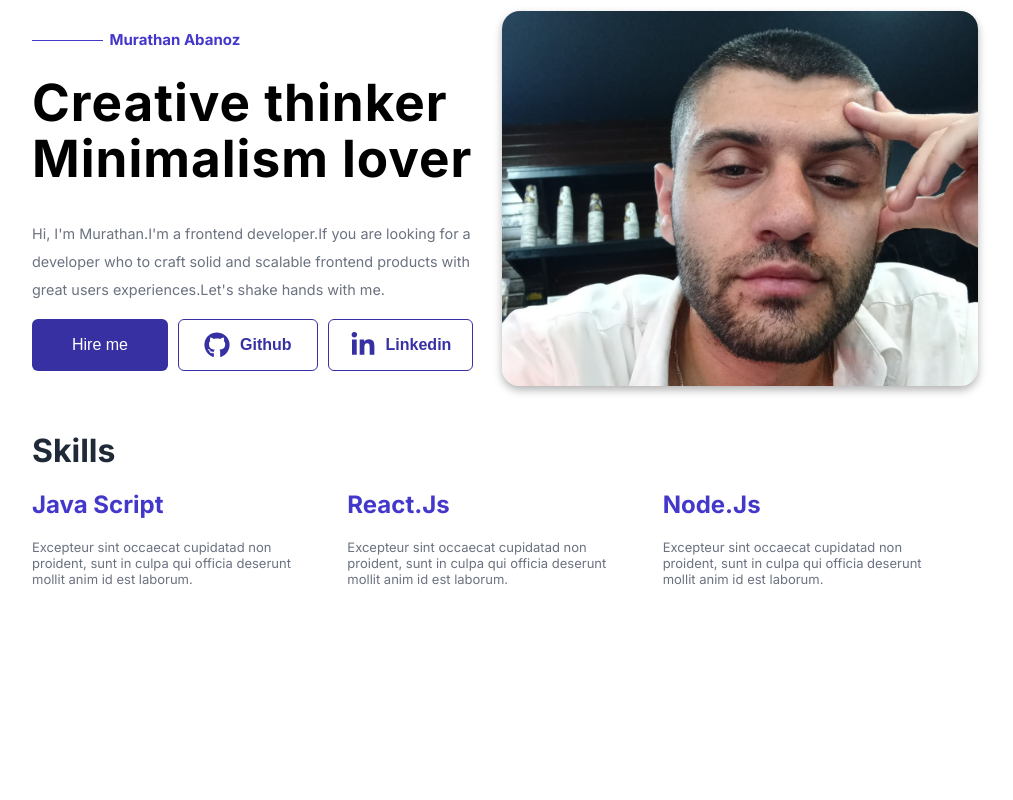
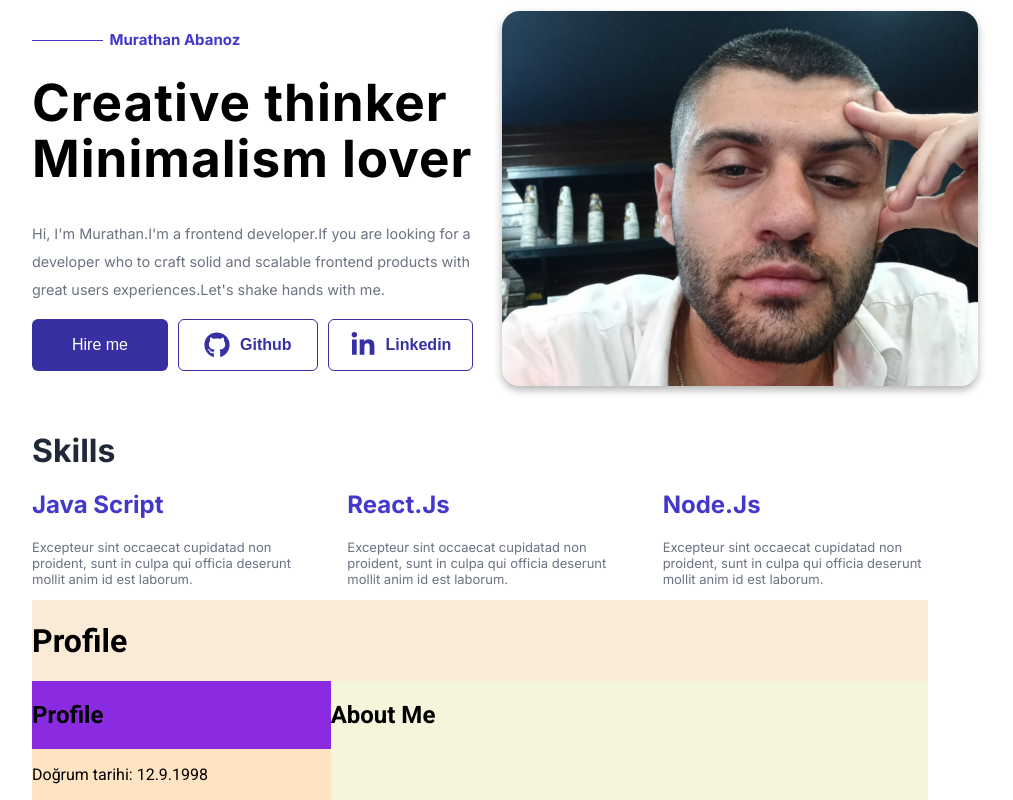
Before and after one commit to murathanabanoz/Frontend-Challenge, a React (Vite) app: page / in a window 1280 px wide. Shown: the part 168-968 px from the top of the page, without its empty margins (160-1173 px from the left). Before the commit the page ends 800 px from the top, so only its background shows below. Built offline with nearby package versions, Linux system fonts and the light colour scheme.

Commit message:
Profile kısmına girildi

```diff
--- a/src/App.jsx
+++ b/src/App.jsx
@@ -1,6 +1,7 @@
 import "./App.css";
 import About from "./components/About.jsx";
 import Header from "./components/Header.jsx";
+import Profile from "./components/Profile.jsx";
 import Skills from "./components/Skills.jsx";
 
 function App() {
@@ -9,6 +10,7 @@ function App() {
       <Header />
       <About />
       <Skills />
+      <Profile />
     </>
   );
 }
--- /dev/null
+++ b/src/components/Profile.jsx
@@ -0,0 +1,28 @@
+import "../css/profile.css";
+
+function Profile() {
+  return (
+    <>
+      <div className="profile-container">
+        <div className="profile-top">
+          <h1>Profile</h1>
+        </div>
+        <div className="profile-bottom">
+          <div className="profile-bottom-left">
+            <h2>Profile</h2>
+            <div className="profile-bottom-left-line">
+              <p>
+                Doğrum tarihi: <span>12.9.1998</span>
+              </p>
+            </div>
+          </div>
+          <div className="profile-bottom-right">
+            <h2>About Me</h2>
+          </div>
+        </div>
+      </div>
+    </>
+  );
+}
+
+export default Profile;
--- /dev/null
+++ b/src/css/profile.css
@@ -0,0 +1,32 @@
+.profile-container {
+  display: flex;
+  flex-direction: column;
+  width: 70%;
+  margin: 0 auto;
+  background-color: antiquewhite;
+}
+
+.profile.top {
+  background-color: aquamarine;
+}
+.profile-bottom {
+  display: flex;
+  flex-direction: row;
+  background-color: beige;
+}
+.profile-bottom-left {
+  display: flex;
+  flex: 1;
+  flex-direction: column;
+  background-color: blueviolet;
+}
+
+.profile-bottom-right {
+  flex: 2;
+}
+.profile-bottom-left-line {
+  display: flex;
+  flex-direction: row;
+  vertical-align: middle;
+  background-color: bisque;
+}
```
